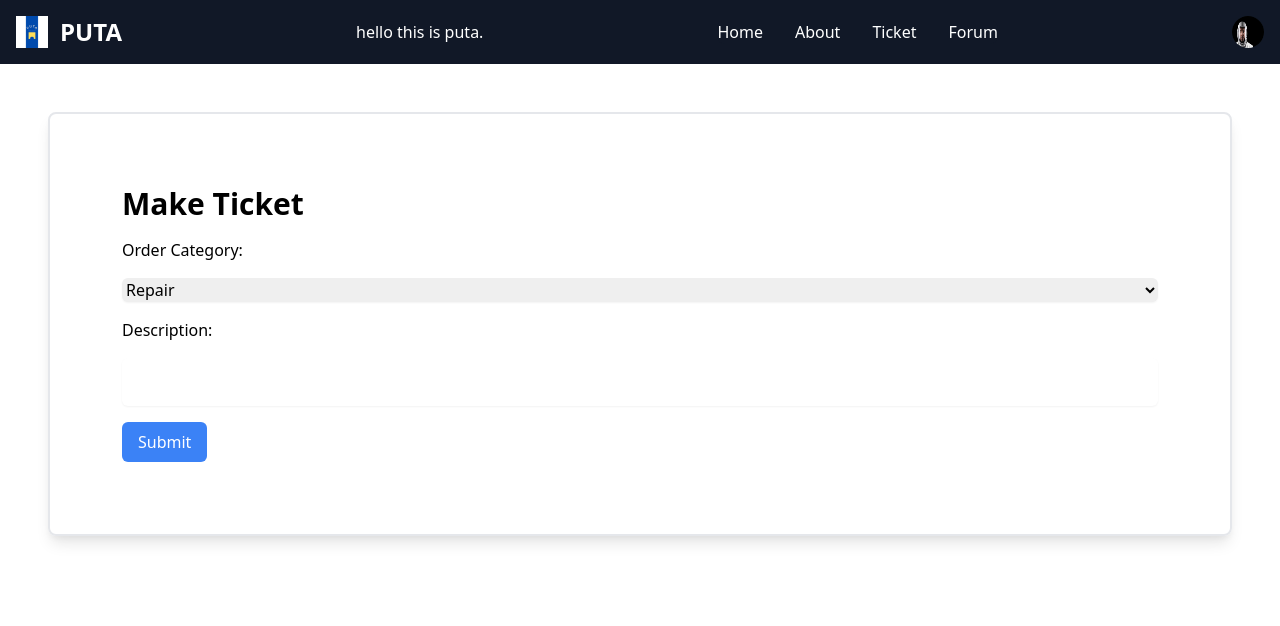
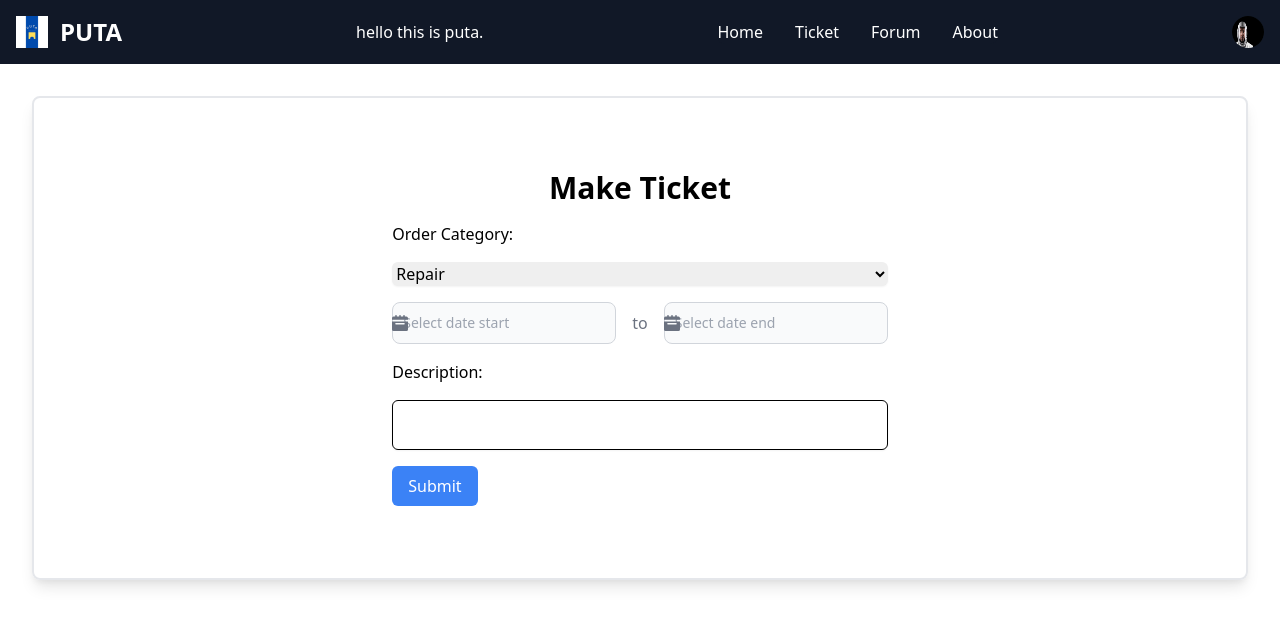
Before and after one commit to haelahpx/echonomics_reborn, a PHP site: page /ticket.php in a window 1280 px wide. Shown: the top 626 px of the page. Run offline with PHP 8.4, Linux system fonts and the light colour scheme; a user stored in the database is signed in; data comes from the database, SQL or seed files in the repository; some libraries are stand-ins or nearby versions.

Commit message:
SGNKLSEGJLSEAGNJEKLSGNLEKSDGNEKLSDGNLSEKgnEKLSGnlEKSdnglksbnvklrsdg

```diff
--- a/navbar.php
+++ b/navbar.php
@@ -99,13 +99,13 @@
                         <a href="index.php" class="block py-2 px-3 text-white rounded hover:bg-gray-100 md:hover:bg-transparent  md:p-0 dark:text-white hover:text-blue-700 dark:hover:bg-gray-100  md:dark:hover:bg-transparent dark:border-gray-700" aria-current="page">Home</a>
                     </li>
                     <li>
-                        <a href="about.php" class="block py-2 px-3 text-white rounded hover:bg-gray-100 md:hover:bg-transparent  md:p-0 dark:text-white hover:text-blue-700 dark:hover:bg-gray-100  md:dark:hover:bg-transparent dark:border-gray-700">About</a>
-                    </li>
-                    <li>
                         <a href="ticket.php" class="block py-2 px-3 text-white rounded hover:bg-gray-100 md:hover:bg-transparent  md:p-0 dark:text-white hover:text-blue-700 dark:hover:bg-gray-100  md:dark:hover:bg-transparent dark:border-gray-700">Ticket</a>
                     </li>
                     <li>
                         <a href="forum.php" class="block py-2 px-3 text-white rounded hover:bg-gray-100 md:hover:bg-transparent  md:p-0 dark:text-white hover:text-blue-700 dark:hover:bg-gray-100  md:dark:hover:bg-transparent dark:border-gray-700">Forum</a>
+                    </li>
+                    <li>
+                        <a href="about.php" class="block py-2 px-3 text-white rounded hover:bg-gray-100 md:hover:bg-transparent  md:p-0 dark:text-white hover:text-blue-700 dark:hover:bg-gray-100  md:dark:hover:bg-transparent dark:border-gray-700">About</a>
                     </li>
                 </ul>
             </div>
--- a/ticket.php
+++ b/ticket.php
@@ -106,37 +106,76 @@ $conn->close();
     <meta name="viewport" content="width=device-width, initial-scale=1.0">
     <title>Make Ticket</title>
     <link href="https://cdn.jsdelivr.net/npm/tailwindcss@2.2.19/dist/tailwind.min.css" rel="stylesheet">
+    <script src="https://cdnjs.cloudflare.com/ajax/libs/flowbite/2.3.0/datepicker.min.js"></script>
 </head>
 
 <body>
     <?php require "navbar.php"; ?>
 
-    <section class="p-12">
-        <div class="bg-transparent border-2 backdrop-blur-lg rounded-lg p-12 flex flex-col items-center justify-center  shadow-lg">
-            <div class="container mx-auto p-6">
-                <h1 class="text-3xl font-bold mb-4">Make Ticket</h1>
+    <section class="p-8">
+        <div
+            class="bg-transparent border-2 backdrop-blur-lg  rounded-lg p-12 flex flex-col items-center justify-center  shadow-lg">
+            <div class="mx-auto p-6 w-[20rem]   items-center justify-center flex flex-col ">
+                <h1 class="text-3xl font-bold mb-4  ">Make Ticket</h1>
                 <form method="post" class="space-y-4">
 
                     <label for="order_category" class="block">Order Category:</label>
-                    <select name="order_category" id="order_category" required onchange="toggleTimeInputs()" class="block w-full rounded-md border-gray-300 shadow-sm focus:border-indigo-300 focus:ring focus:ring-indigo-200 focus:ring-opacity-50">
+                    <select name="order_category" id="order_category" required onchange="toggleTimeInputs()"
+                        class="block w-full rounded-md border-gray-300  shadow-sm focus:border-indigo-300 focus:ring focus:ring-indigo-200 focus:ring-opacity-50">
                         <option value="meeting">Meeting</option>
                         <option value="pairing" selected>Repair</option>
                     </select>
 
-                    <div id="timeInputs" class="hidden">
-                        <label for="start_time" id="start_label" class="block">Start Time:</label>
-                        <input type="datetime-local" name="start_time" id="start_time" class="block w-full rounded-md border-gray-300 shadow-sm focus:border-indigo-300 focus:ring focus:ring-indigo-200 focus:ring-opacity-50">
+
+                    <div id="timeInputs" class="">
+                        <!-- <label for="start_time" id="start_label" class="block">Start Time:</label>
+                        <input type="datetime-local" name="start_time" id="start_time"
+                            class="block w-full rounded-md border-gray-300 shadow-sm focus:border-indigo-300 focus:ring focus:ring-indigo-200 focus:ring-opacity-50">
 
                         <label for="end_time" id="end_label" class="block">End Time:</label>
-                        <input type="datetime-local" name="end_time" id="end_time" class="block w-full rounded-md border-gray-300 shadow-sm focus:border-indigo-300 focus:ring focus:ring-indigo-200 focus:ring-opacity-50">
+                        <input type="datetime-local" name="end_time" id="end_time"
+                            class="block w-full rounded-md border-gray-300 shadow-sm focus:border-indigo-300 focus:ring focus:ring-indigo-200 focus:ring-opacity-50"> -->
+
+                        <div date-rangepicker datepicker-format="dd/mm/yyyy" class="flex items-center">
+                            <div class="relative">
+                                <div class="absolute inset-y-0 start-0 flex items-center ps-3 pointer-events-none">
+                                    <svg class="w-4 h-4 text-gray-500 dark:text-gray-400" aria-hidden="true"
+                                        xmlns="http://www.w3.org/2000/svg" fill="currentColor" viewBox="0 0 20 20">
+                                        <path
+                                            d="M20 4a2 2 0 0 0-2-2h-2V1a1 1 0 0 0-2 0v1h-3V1a1 1 0 0 0-2 0v1H6V1a1 1 0 0 0-2 0v1H2a2 2 0 0 0-2 2v2h20V4ZM0 18a2 2 0 0 0 2 2h16a2 2 0 0 0 2-2V8H0v10Zm5-8h10a1 1 0 0 1 0 2H5a1 1 0 0 1 0-2Z" />
+                                    </svg>
+                                </div>
+                                <input name="start_time" type="text" id="startbox"
+                                    class="bg-gray-50 border border-gray-300 text-gray-900 text-sm rounded-lg focus:ring-blue-500 focus:border-blue-500 block w-full ps-10 p-2.5 dark:bg-gray-700 dark:border-gray-600 dark:placeholder-gray-400 dark:text-white dark:focus:ring-blue-500 dark:focus:border-blue-500"
+                                    placeholder="Select date start">
+                            </div>
+                            <span class="mx-4 text-gray-500">to</span>
+                            <div class="relative">
+                                <div class="absolute inset-y-0 start-0 flex items-center ps-3 pointer-events-none">
+                                    <svg class="w-4 h-4 text-gray-500 dark:text-gray-400" aria-hidden="true"
+                                        xmlns="http://www.w3.org/2000/svg" fill="currentColor" viewBox="0 0 20 20">
+                                        <path
+                                            d="M20 4a2 2 0 0 0-2-2h-2V1a1 1 0 0 0-2 0v1h-3V1a1 1 0 0 0-2 0v1H6V1a1 1 0 0 0-2 0v1H2a2 2 0 0 0-2 2v2h20V4ZM0 18a2 2 0 0 0 2 2h16a2 2 0 0 0 2-2V8H0v10Zm5-8h10a1 1 0 0 1 0 2H5a1 1 0 0 1 0-2Z" />
+                                    </svg>
+                                </div>
+                                <input name="end_time" type="text" id="endbox"
+                                    class="bg-gray-50 border border-gray-300 text-gray-900 text-sm rounded-lg focus:ring-blue-500 focus:border-blue-500 block w-full ps-10 p-2.5  dark:bg-gray-700 dark:border-gray-600 dark:placeholder-gray-400 dark:text-white dark:focus:ring-blue-500 dark:focus:border-blue-500"
+                                    placeholder="Select date end">
+                            </div>
+                        </div>
+
                     </div>
 
+
+
                     <label for="description" class="block">Description:</label>
-                    <textarea id="description" name="description" class="block w-full resize-none rounded-md border-gray-300 shadow-sm focus:border-indigo-300 focus:ring focus:ring-indigo-200 focus:ring-opacity-50"></textarea>
+                    <textarea id="description" name="description"
+                        class="block w-full resize-none rounded-md border border-black shadow-sm focus:border-indigo-300 focus:ring focus:ring-indigo-200 focus:ring-opacity-50"></textarea>
 
-                    <button type="submit" name="submit" class="bg-blue-500 text-white rounded-md px-4 py-2 hover:bg-blue-600 transition duration-300">Submit</button>
+                    <button type="submit" name="submit"
+                        class="bg-blue-500 text-white rounded-md px-4 py-2 hover:bg-blue-600 transition duration-300">Submit</button>
                 </form>
-                <?php if (!empty($error_message)) : ?>
+                <?php if (!empty($error_message)): ?>
                     <div class="bg-red-100 border border-red-400 text-red-700 px-4 py-3 mt-4 rounded relative" role="alert">
                         <strong class="font-bold">Error:</strong>
                         <span class="block sm:inline"><?php echo $error_message; ?></span>
@@ -147,20 +186,27 @@ $conn->close();
     </section>
 
     <script>
-        document.addEventListener('DOMContentLoaded', function() {
+        document.addEventListener('DOMContentLoaded', function () {
             toggleTimeInputs();
         });
 
         function toggleTimeInputs() {
+            let startbox = document.getElementById("startbox");
+            let endbox = document.getElementById("endbox");
             var category = document.getElementById("order_category").value;
             var timeInputs = document.getElementById("timeInputs");
 
-            if (category === "meeting") {
-                timeInputs.classList.remove("hidden");
+            if (category == "pairing") {
+                startbox.disabled = true;
+                endbox.disabled = true;
+
             } else {
-                timeInputs.classList.add("hidden");
+                startbox.disabled = false;
+                endbox.disabled = false;
             }
         }
+
+
     </script>
 
 
```
Also changed, not shown: adminpanel/ticket.php (+5 -3 lines), dashboard.php (+8 -8 lines), forum.php (+36 -9 lines), issue.php (+38 -15 lines), images/Ghostblade-aeolian-black-hair-wink-WLOP-shoulder-length-hair-1664587-wallhere.com.jpg (added), images/SAMUEL JAGAR ADOMAN MANALU_11zon.jpg (added), images/WhatsApp Image 2023-08-30 at 21.15.24.jpg (added), images/WhatsApp Image 2024-05-04 at 20.34.26_35c17b10.jpg (added).
